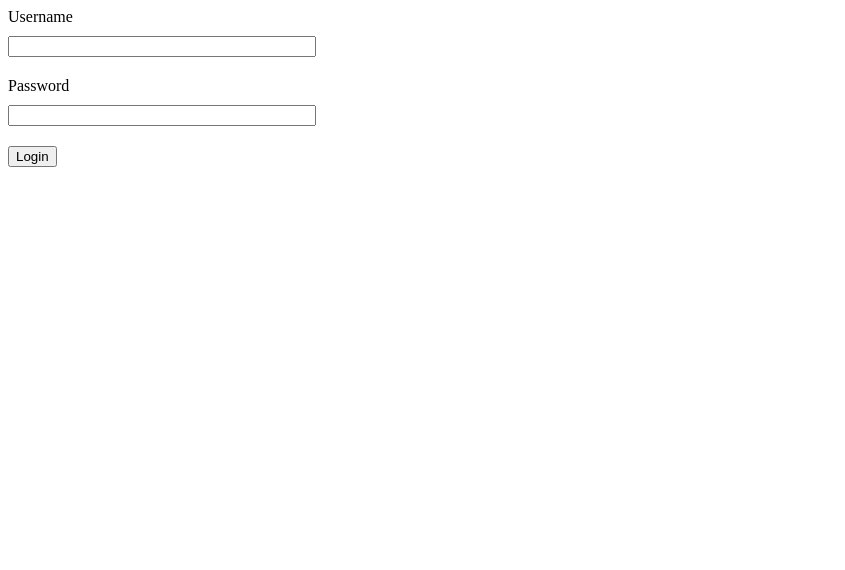
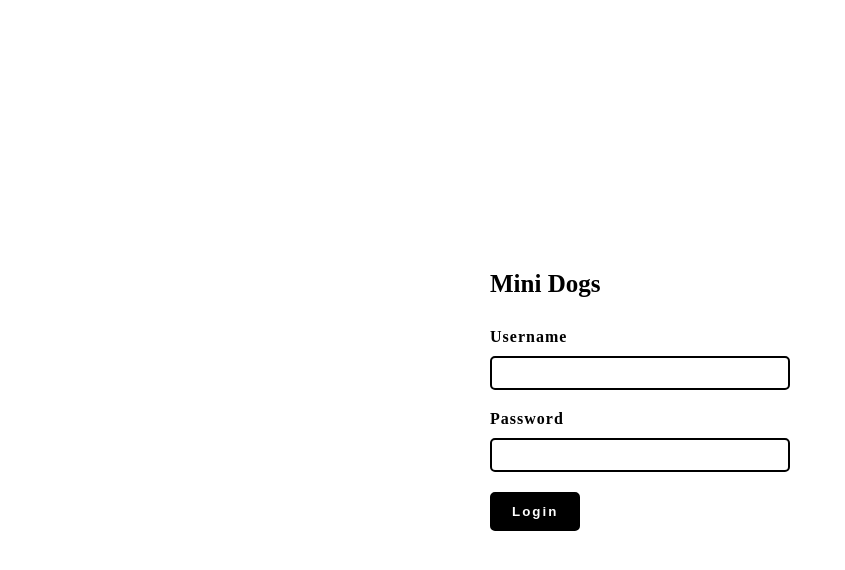
Before and after one commit to EdsonYogi/mini-dogs, a React (Create React App) app: page / in a window 1280 px wide. Shown: the top 570 px of the page, without its empty margins (0-845 px from the left). Built offline with nearby package versions, Linux system fonts and the light colour scheme.

Commit message:
tela de login estilizado

```diff
--- a/src/App.js
+++ b/src/App.js
@@ -1,27 +1,12 @@
-import React, { useState } from "react";
-import { useDispatch, useSelector } from "react-redux";
-import LoginForm from "./components/LoginForm";
-import { login } from "./store/login";
+import React from "react";
+import Main from "./main/";
+import GlobalStyle from "./GlobalStyle";
 
 function App() {
-  const [username, setUsername] = useState(null);
-  const [password, setPassword] = useState(null);
-
-  const dispatch = useDispatch();
-  const state = useSelector((state) => state);
-
-  const handleSubmit = (event) => {
-    event.preventDefault();
-    dispatch(login({ username, password }));
-  };
-
   return (
     <div className="App">
-      <LoginForm
-        onSubmit={handleSubmit}
-        setUsername={setUsername}
-        setPassword={setPassword}
-      />
+      <GlobalStyle />
+      <Main />
     </div>
   );
 }
--- /dev/null
+++ b/src/GlobalStyle.js
@@ -0,0 +1,11 @@
+import { createGlobalStyle } from "styled-components";
+
+const GlobalStyle = createGlobalStyle`
+* {
+  margin: 0;
+  padding: 0;
+  box-sizing: border-box;
+}
+`;
+
+export default GlobalStyle;
--- a/src/components/LoginForm/style.js
+++ b/src/components/LoginForm/style.js
@@ -2,30 +2,42 @@ import styled from "styled-components";
 
 export const Login = styled.section`
   width: 300px;
-`;
 
-export const Username = styled.div`
   label {
     display: block;
     margin-bottom: 10px;
+    font-weight: bold;
+    letter-spacing: 1px;
   }
 
   input {
     width: 100%;
+    border: 2px solid black;
+    border-radius: 5px;
+    padding: 7.5px;
   }
+  button {
+    border: 2px solid black;
+    border-radius: 5px;
+    padding: 10px 20px;
+    background-color: black;
+    font-weight: bold;
+    color: white;
+    letter-spacing: 2px;
+    transition-duration: 0.5s;
+    cursor: pointer;
 
+    &:hover {
+      color: black;
+      background-color: white;
+    }
+  }
+`;
+
+export const Username = styled.div`
   margin-bottom: 20px;
 `;
 
 export const Password = styled.div`
-  label {
-    display: block;
-    margin-bottom: 10px;
-  }
-
-  input {
-    width: 100%;
-  }
-
   margin-bottom: 20px;
 `;
--- /dev/null
+++ b/src/main/index.jsx
@@ -0,0 +1,30 @@
+import React, { useState } from "react";
+import { Content, Title } from "./style";
+import { useDispatch, useSelector } from "react-redux";
+import LoginForm from "../components/LoginForm";
+import { login } from "../store/login";
+
+const Main = () => {
+  const [username, setUsername] = useState(null);
+  const [password, setPassword] = useState(null);
+
+  const dispatch = useDispatch();
+  const state = useSelector((state) => state);
+
+  const handleSubmit = (event) => {
+    event.preventDefault();
+    dispatch(login({ username, password }));
+  };
+  return (
+    <Content>
+      <Title>Mini Dogs</Title>
+      <LoginForm
+        onSubmit={handleSubmit}
+        setUsername={setUsername}
+        setPassword={setPassword}
+      />
+    </Content>
+  );
+};
+
+export default Main;
--- /dev/null
+++ b/src/main/style.js
@@ -0,0 +1,15 @@
+import styled from "styled-components";
+
+export const Content = styled.div`
+  display: flex;
+  justify-content: center;
+  flex-direction: column;
+  width: 300px;
+  height: 100vh;
+  margin: 0 auto;
+`;
+
+export const Title = styled.h1`
+  font-size: 25px;
+  margin-bottom: 30px;
+`;
```
Also changed, not shown: src/components/ListPhotos/index.jsx (added, +7 -0 lines), src/components/ListPhotos/style.js (added).
